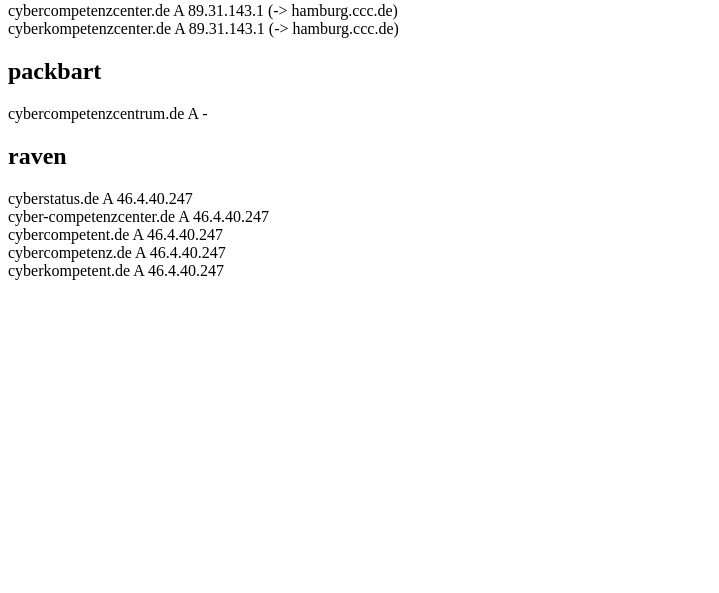
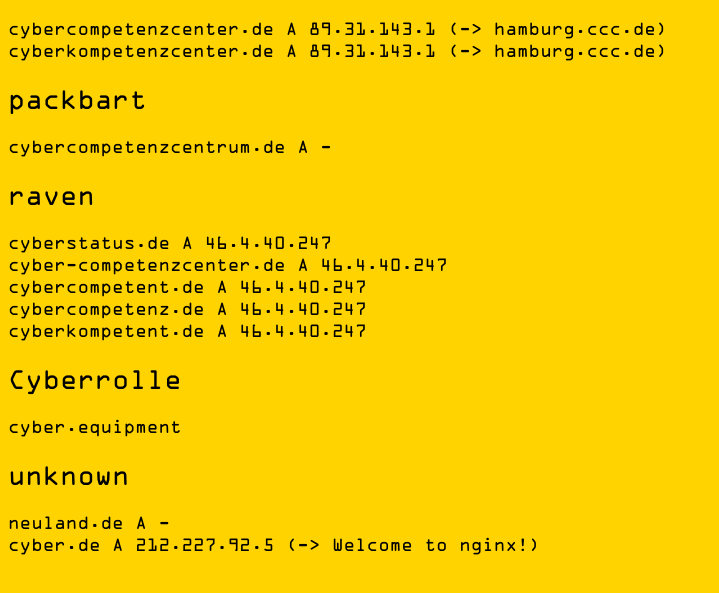
Before and after one commit to ampersize/cyberstatus, a plain HTML site: page htdocs/index.html in a window 1280 px wide. Shown: the part 111-704 px from the top of the page, without its empty margins (0-719 px from the left). Drawn offline with Linux system fonts and the light colour scheme.

Commit message:
added 'Cyber' (ocr-a) font

```diff
--- /dev/null
+++ b/htdocs/fonts/cyber.css
@@ -0,0 +1,5 @@
+@font-face {
+    font-family: 'Cyber';
+    src: url('ocr-0.2/OCRA.ttf');
+    font-weight: bold;
+}
--- a/htdocs/index.html
+++ b/htdocs/index.html
@@ -8,21 +8,31 @@
 
 <title>Cyberstatus</title>
 
+<link rel="stylesheet" type="text/css" href="fonts/cyber.css">
+<link rel="stylesheet" type="text/css" href="style.css">
+
 </head>
 <body>
 <h1>Cyber Status</h1>
 <h2> hamburg.ccc.de </h2>
-cybercompetenzcenter.de A 89.31.143.1 (-> hamburg.ccc.de) <br>
-cyberkompetenzcenter.de A 89.31.143.1 (-> hamburg.ccc.de) <br>
+cybercompetenzcenter.de    A  89.31.143.1  (-> hamburg.ccc.de) <br>
+cyberkompetenzcenter.de    A  89.31.143.1  (-> hamburg.ccc.de) <br>
 
 <h2>packbart</h2>
-cybercompetenzcentrum.de A - <br>
+cybercompetenzcentrum.de   A  - <br>
 
 <h2>raven</h2>
-cyberstatus.de A 46.4.40.247 <br>
-cyber-competenzcenter.de A 46.4.40.247 <br>
-cybercompetent.de A 46.4.40.247 <br>
-cybercompetenz.de A 46.4.40.247 <br>
-cyberkompetent.de A 46.4.40.247 <br>
+cyberstatus.de             A  46.4.40.247 <br>
+cyber-competenzcenter.de   A  46.4.40.247 <br>
+cybercompetent.de          A  46.4.40.247 <br>
+cybercompetenz.de          A  46.4.40.247 <br>
+cyberkompetent.de          A  46.4.40.247 <br>
+<h2>Cyberrolle</h2>
+cyber.equipment
+
+<h2>unknown</h2>
+neuland.de                 A  - <br>
+cyber.de                   A  212.227.92.5  (-> Welcome to nginx!) <br>
+
 </body>
 </html>
--- /dev/null
+++ b/htdocs/style.css
@@ -0,0 +1,4 @@
+body {
+    font-family: 'Cyber';
+    background: #FFD300;
+}
```
Also changed, not shown: htdocs/fonts/ocr-0.2/OCRA.otf (added), htdocs/fonts/ocr-0.2/OCRA.ttf (added), 2 other files.
